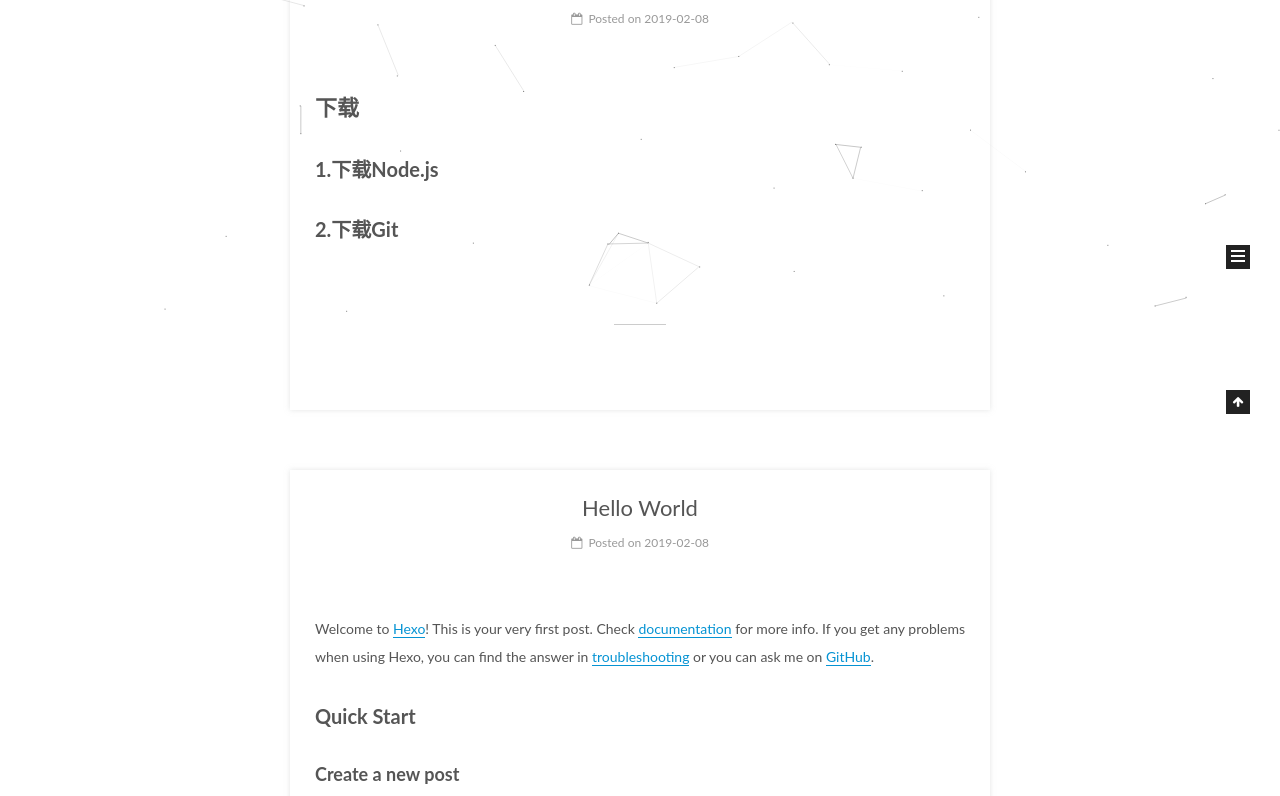
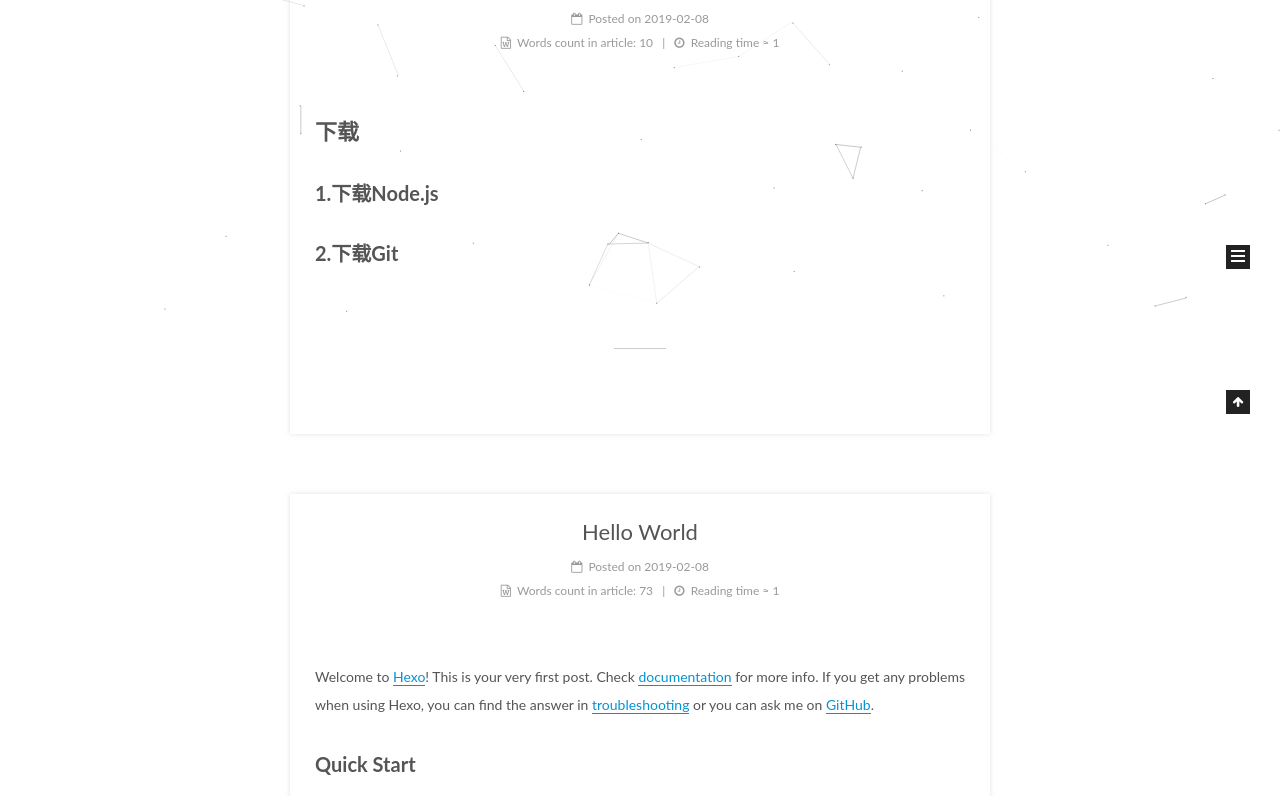
Before and after one commit to o0Muzi0o/Muzi, a plain HTML site: page index.html in a window 1280 px wide. Shown: the part 486-1282 px from the top of the page. Drawn offline with Linux system fonts and the light colour scheme; some packages are replaced by stand-ins of ours; a script that the page names is missing.

Commit message:
Site updated: 2019-02-09 05:32:07

```diff
--- a/index.html
+++ b/index.html
@@ -287,6 +287,37 @@
 
 
 
+            <div class="post-wordcount">
+
+
+                <span class="post-meta-item-icon">
+                  <i class="fa fa-file-word-o"></i>
+                </span>
+
+                  <span class="post-meta-item-text">Words count in article&#58;</span>
+
+                <span title="Words count in article">
+                  10
+                </span>
+
+
+
+                <span class="post-meta-divider">|</span>
+
+
+
+                <span class="post-meta-item-icon">
+                  <i class="fa fa-clock-o"></i>
+                </span>
+
+                  <span class="post-meta-item-text">Reading time &asymp;</span>
+
+                <span title="Reading time">
+                  1
+                </span>
+
+            </div>
+
 
 
 
@@ -409,6 +440,37 @@
 
 
 
+
+            <div class="post-wordcount">
+
+
+                <span class="post-meta-item-icon">
+                  <i class="fa fa-file-word-o"></i>
+                </span>
+
+                  <span class="post-meta-item-text">Words count in article&#58;</span>
+
+                <span title="Words count in article">
+                  73
+                </span>
+
+
+
+                <span class="post-meta-divider">|</span>
+
+
+
+                <span class="post-meta-item-icon">
+                  <i class="fa fa-clock-o"></i>
+                </span>
+
+                  <span class="post-meta-item-text">Reading time &asymp;</span>
+
+                <span title="Reading time">
+                  1
+                </span>
+
+            </div>
 
 
 
```
Also changed, not shown: 2019/02/08/hello-world/index.html (+31 -0 lines), 2019/02/08/“Github-Hexo搭建博客心得”/index.html (+31 -0 lines), css/main.css.
